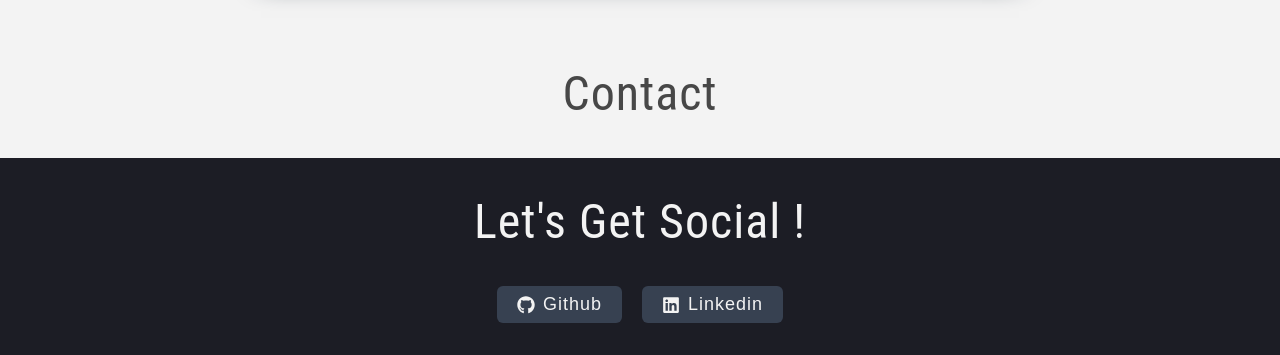
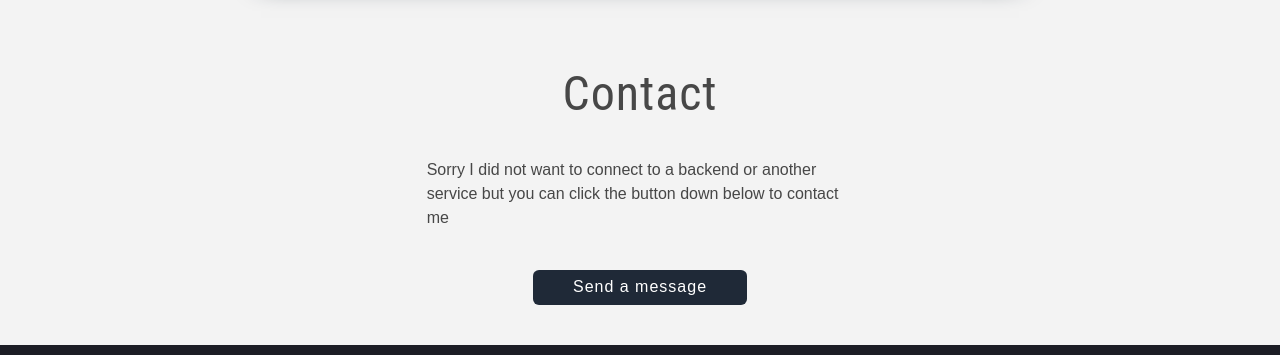
Before and after one commit to Ayrow/Portfolio, a React (Create React App) app: page / in a window 1280 px wide. Shown: the part 3030-3385 px from the top of the page. Built offline with nearby package versions, Linux system fonts and the light colour scheme.

Commit message:
added button in contact section to send message

```diff
--- a/src/pages/Contact.tsx
+++ b/src/pages/Contact.tsx
@@ -1,7 +1,18 @@
 const Contact = () => {
   return (
-    <div className='mt-10' id='contact'>
-      <h2 className=' text-5xl text-center'>Contact</h2>
+    <div className='mt-10 flex flex-col items-center' id='contact'>
+      <div className='w-1/3 flex flex-col items-center gap-10'>
+        <h2 className=' text-5xl text-center'>Contact</h2>
+        <p>
+          Sorry I did not want to connect to a backend or another service but
+          you can click the button down below to contact me
+        </p>
+        <a
+          href='mailto:aymeric.pilaert@hotmail.fr'
+          className='text-center w-1/2 px-5 py-2 rounded-md bg-gray-800 hover:bg-gray-700 text-white'>
+          Send a message
+        </a>
+      </div>
     </div>
   );
 };
```
